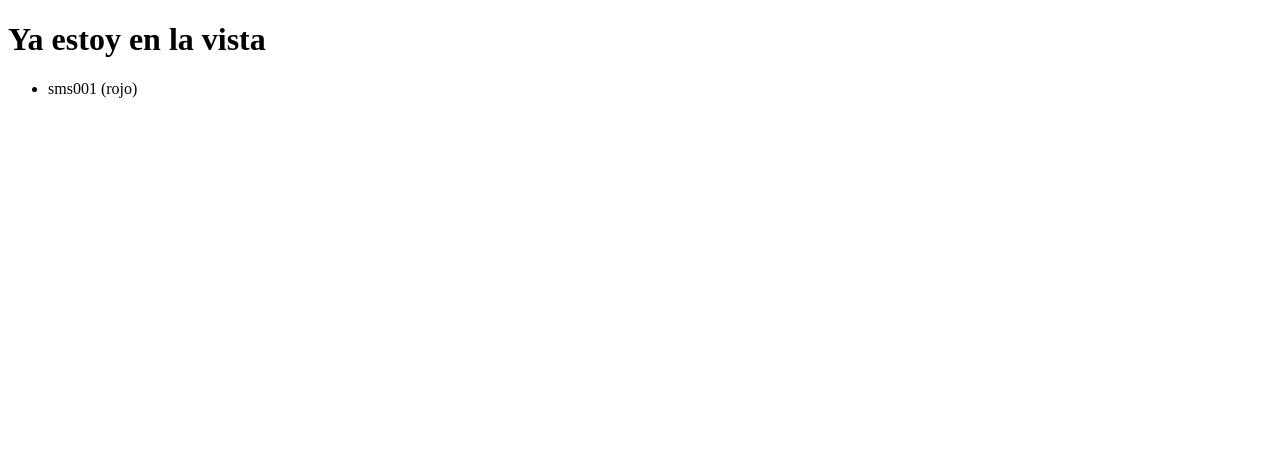
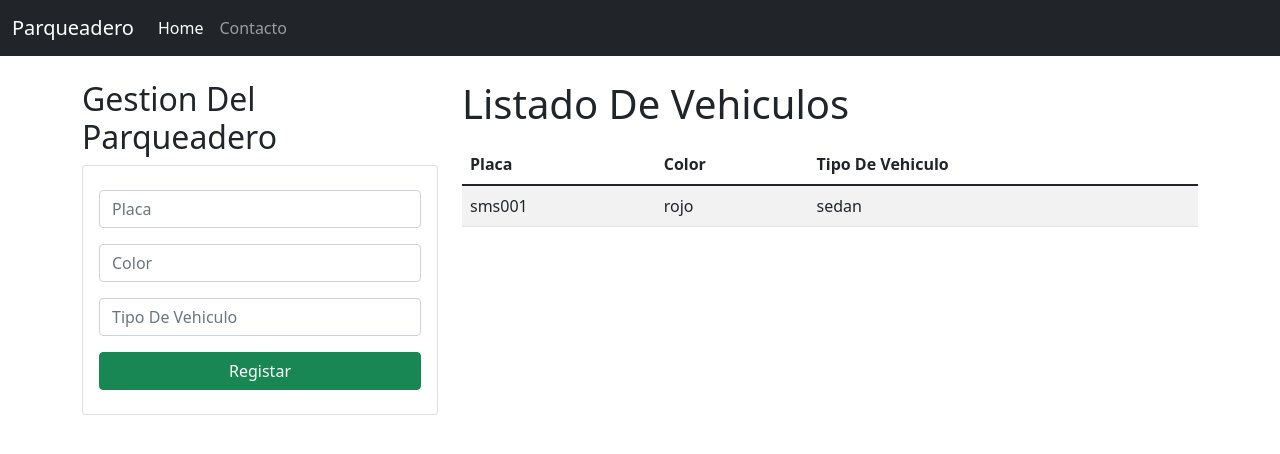
Before and after one commit to sneidermendoza/CrudParqueadero, a Django app: template Aplicaciones/Estacionamiento/templates/CrudParqueadero.html in a window 1280 px wide. Shown: the top 454 px of the page. Run offline with Django 3.2, Linux system fonts and the light colour scheme; the template is opened without the code that fills it: values that come from a table or form of the project are taken from there, others are empty; data comes from the database, SQL or seed files in the repository; parts of the project's set-up code (start-up, migrations or seed data) failed here and were passed over; some libraries are stand-ins or nearby versions.

Commit message:
Se añadio una plantilla base y se  agrego bootstrap,se modifico la template crudparqueadro.html

```diff
--- a/Aplicaciones/Estacionamiento/templates/CrudParqueadero.html
+++ b/Aplicaciones/Estacionamiento/templates/CrudParqueadero.html
@@ -1,17 +1,54 @@
-<!DOCTYPE html>
-<html lang="en">
-<head>
-    <meta charset="UTF-8">
-    <meta http-equiv="X-UA-Compatible" content="IE=edge">
-    <meta name="viewport" content="width=device-width, initial-scale=1.0">
-    <title>Document</title>
-</head>
-<body>
-    <h1> Ya estoy en la vista</h1>
-    <ul>
-        {% for a in autos %}
-        <li>{{a}}</li>
-        {% endfor %}
-    </ul>
-</body>
-</html>
+{% extends './plantilla.html' %}
+
+{% block title %}Gestion del parqueadero{% endblock %}
+
+{% block body %}
+<div class='row'>
+    <div class='col-sm-12 col-md-6 col-lg-4 col-xl-4'>
+        <h2>Gestion Del Parqueadero</h2>
+        <div class='card'>
+            <div class='card-body'>
+                <form action="" method='POST'>
+                    <div class='form-group py-2'>
+                        <input type="text" id='txtPlaca' name='txtPlaca' class='form-control' placeholder='Placa' minlength='6' maxlength='6' required>
+                    </div>
+                    <div class='form-group py-2'>
+                        <input type="text" id='txtColor' name='txtColor' class='form-control' placeholder='Color'  maxlength='20' required>
+                    </div>
+                    <div class='form-group py-2'>
+                        <input type="text" id='txtTipo De Vehiculo' name='txtTipo De Vehiculo' class='form-control' placeholder='Tipo De Vehiculo'  maxlength='20' required>
+                    </div>
+                    <div class="d-grid gap-2 form-group py-2">
+                        <button class="btn btn-success text-white" type="submit">Registar</button>
+
+                      </div>
+
+                </form>
+            </div>
+        </div>
+    </div>
+    <div class='col-sm-12 col-md-6 col-lg-8 col-xl-8'>
+        <h1>Listado De Vehiculos</h1>
+        <div class='table-responsive py-2'>
+            <table class='table table-striped'>
+                <thead>
+                    <tr>
+                        <th>Placa</th>
+                        <th>Color</th>
+                        <th>Tipo De Vehiculo</th>
+                    </tr>
+                </thead>
+                <tbody>
+                    {% for a in autos  %}
+                        <tr>
+                            <td>{{a.placa}}</td>
+                            <td>{{a.color}}</td>
+                            <td>{{a.tipo_vehiculo}}</td>
+                        </tr>
+                    {% endfor %}
+                </tbody>
+            </table>
+        </div>
+    </div>
+</div>
+{% endblock  %}
--- /dev/null
+++ b/Aplicaciones/Estacionamiento/templates/plantilla.html
@@ -0,0 +1,37 @@
+<!DOCTYPE html>
+<html lang="en">
+<head>
+    <meta charset="UTF-8">
+    <meta http-equiv="X-UA-Compatible" content="IE=edge">
+    <meta name="viewport" content="width=device-width, initial-scale=1.0">
+    <title>{% block title %} {% endblock %}</title>
+    <link href="https://cdn.jsdelivr.net/npm/bootstrap@5.1.3/dist/css/bootstrap.min.css" rel="stylesheet" integrity="sha384-1BmE4kWBq78iYhFldvKuhfTAU6auU8tT94WrHftjDbrCEXSU1oBoqyl2QvZ6jIW3" crossorigin="anonymous">
+</head>
+<body>
+    <nav class="navbar navbar-expand-lg navbar-dark bg-dark">
+        <div class="container-fluid">
+          <a class="navbar-brand" href="#">Parqueadero</a>
+          <button class="navbar-toggler" type="button" data-bs-toggle="collapse" data-bs-target="#navbarNav" aria-controls="navbarNav" aria-expanded="false" aria-label="Toggle navigation">
+            <span class="navbar-toggler-icon"></span>
+          </button>
+          <div class="collapse navbar-collapse" id="navbarNav">
+            <ul class="navbar-nav">
+              <li class="nav-item">
+                <a class="nav-link active" aria-current="page" href="#">Home</a>
+              </li>
+              <li class="nav-item">
+                <a class="nav-link" href="#">Contacto</a>
+              </li>
+            </ul>
+          </div>
+        </div>
+      </nav>
+    <div class='container py-4'>
+        {% block body %}
+
+        {% endblock %}
+    </div>
+    <script src="https://cdn.jsdelivr.net/npm/@popperjs/core@2.10.2/dist/umd/popper.min.js" integrity="sha384-7+zCNj/IqJ95wo16oMtfsKbZ9ccEh31eOz1HGyDuCQ6wgnyJNSYdrPa03rtR1zdB" crossorigin="anonymous"></script>
+<script src="https://cdn.jsdelivr.net/npm/bootstrap@5.1.3/dist/js/bootstrap.min.js" integrity="sha384-QJHtvGhmr9XOIpI6YVutG+2QOK9T+ZnN4kzFN1RtK3zEFEIsxhlmWl5/YESvpZ13" crossorigin="anonymous"></script>
+</body>
+</html>
```
